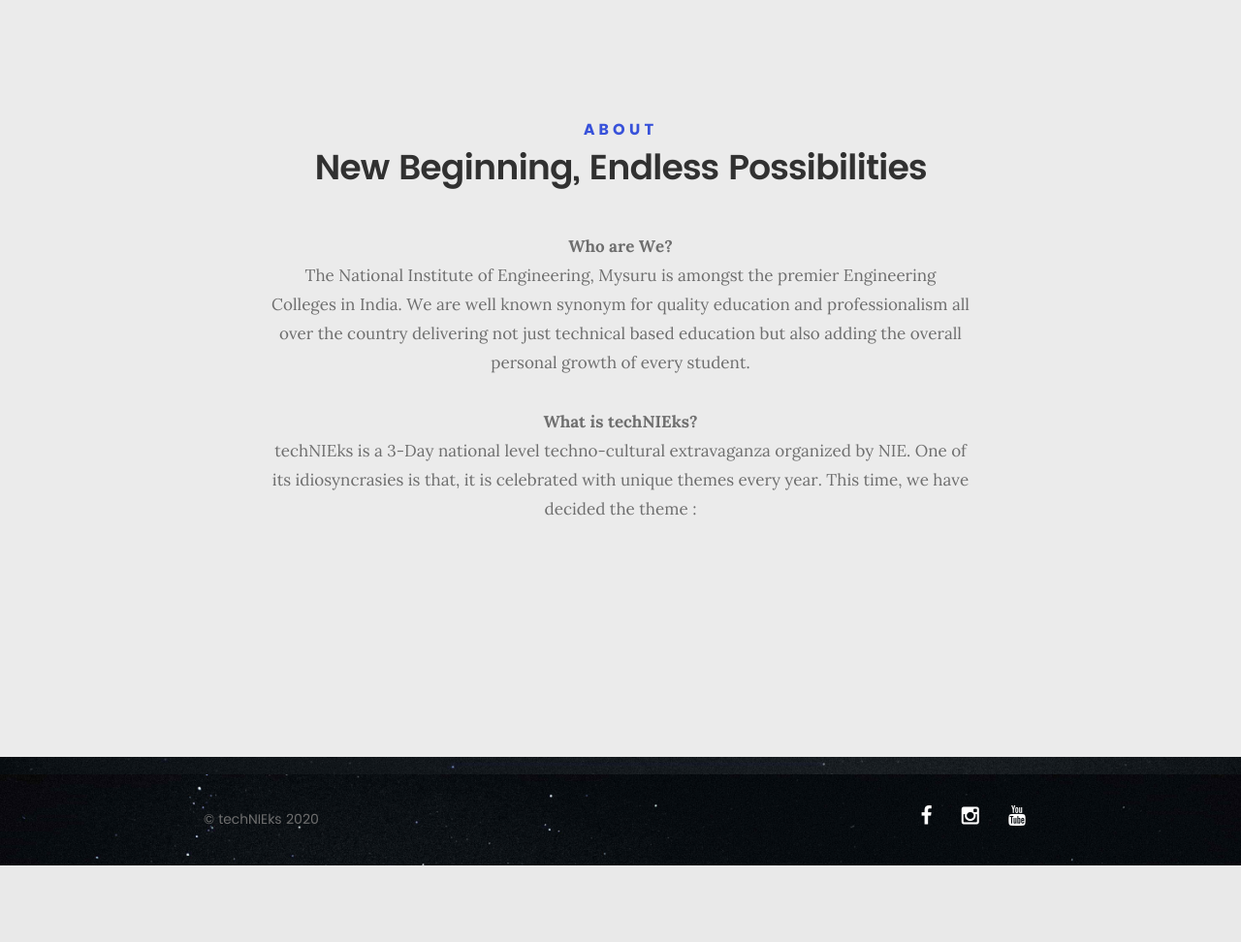
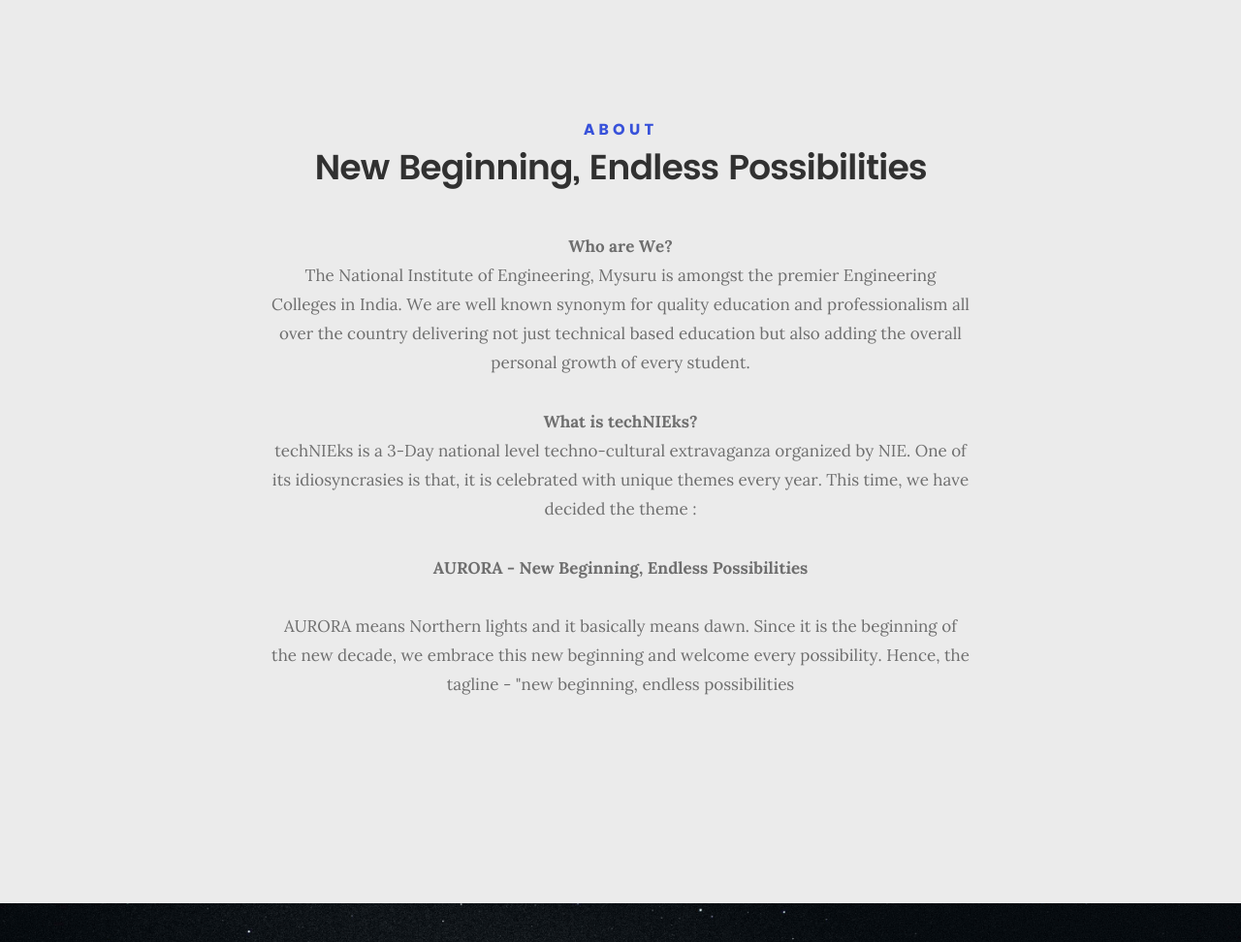
Before and after one commit to Technieks-2020/website, a Flask app: page /about in a window 1280 px wide. Shown: the part 801-1773 px from the top of the page at 97% size. Before the commit the page ends 1694 px from the top, so only its background shows below. Run offline with Flask 2, Linux system fonts and the light colour scheme; some libraries are stand-ins or nearby versions.

Commit message:
about_writeup_added

```diff
--- a/templates/about.html
+++ b/templates/about.html
@@ -137,10 +137,9 @@
              One of its idiosyncrasies is that, it is celebrated with unique themes every year.
              This time, we have decided the theme :
              <br><br>
-             <!-- <strong>NIVEZA - Fiesta of Expressions</strong>
+             <strong>AURORA - New Beginning, Endless Possibilities</strong>
              <br><br>
-             Expression is a wing to possibilities. From sorrow
-             to happiness we express the emotions through various forms. We invite you to support us and bring together the zest and passion to show the world the power of expressions. The expected footfall for the three day festival is about 20,000.</p> -->
+             AURORA means Northern lights and it basically means dawn. Since it is the beginning of the new decade, we embrace this new beginning and welcome every possibility. Hence, the tagline - "new beginning, endless possibilities</p>
 
 
 
```
